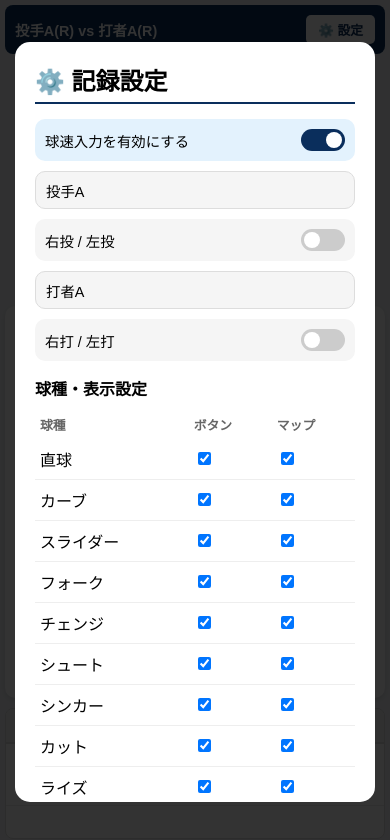
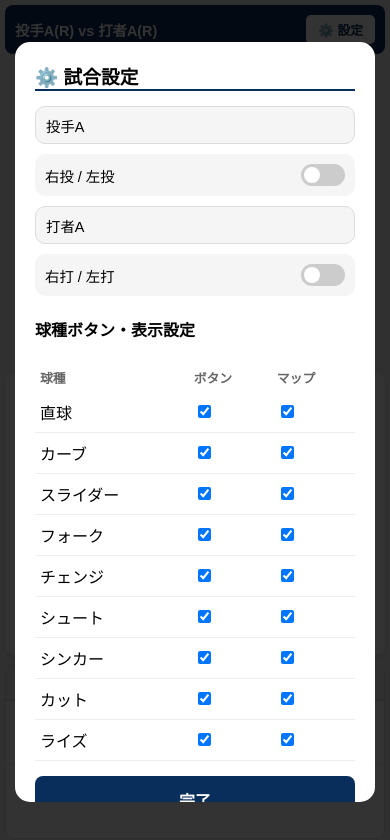
Before and after one commit to marukomentosu/yakyuhitzone, a plain HTML site: page index.html in a window 390 px wide. Both pictures are taken after a click on the button "⚙️ 設定". Drawn offline with Linux system fonts and the light colour scheme.

Commit message:
index.html を更新

```diff
--- a/index.html
+++ b/index.html
@@ -3,9 +3,9 @@
 <head>
     <meta charset="UTF-8">
     <meta name="viewport" content="width=device-width, initial-scale=1.0, maximum-scale=1.0, user-scalable=no">
-    <title>Elite Scout - Speed Master | htmlマン</title>
+    <title>Elite Scout - Pure | htmlマン</title>
     <style>
-        :root { --primary: #0a2e5c; --accent: #e63946; --bg: #f0f2f5; --undo: #f39c12; --success: #2b9348; --danger: #d90429; }
+        :root { --primary: #0a2e5c; --bg: #f0f2f5; --undo: #f39c12; --success: #2b9348; --danger: #d90429; }
         * { box-sizing: border-box; -webkit-tap-highlight-color: transparent; font-family: sans-serif; }
         body { margin: 0; padding: 5px; height: 100vh; width: 100vw; overflow: hidden; background: var(--bg); display: flex; flex-direction: column; }
 
@@ -17,7 +17,7 @@
         .main-layout { flex: 1; display: flex; flex-direction: column; min-height: 0; gap: 5px; }
 
         /* ゾーンマップ */
-        .map-area { flex: 1.5; display: flex; justify-content: center; align-items: center; position: relative; min-height: 0; }
+        .map-area { flex: 1.8; display: flex; justify-content: center; align-items: center; position: relative; min-height: 0; }
         #canvas-wrap { position: relative; height: 100%; aspect-ratio: 3 / 3.6; background: #333; border: 3px solid #111; border-radius: 10px; touch-action: none; }
         #s-zone { position: absolute; top: 22%; left: 21%; width: 58%; height: 56%; border: 1.5px solid rgba(255,255,255,0.4); pointer-events: none; }
         canvas#h-layer { position: absolute; top: 0; left: 0; width: 100%; height: 100%; pointer-events: none; }
@@ -26,39 +26,30 @@
         /* 操作パネル */
         .ctrl-panel { flex: 0 0 auto; background: #fff; padding: 10px; border-radius: 10px; box-shadow: 0 2px 5px rgba(0,0,0,0.1); }
 
-        /* 球速入力エリア（ここを強化） */
-        .speed-input-box { display: flex; flex-direction: column; gap: 5px; margin-bottom: 10px; background: #fffde7; padding: 10px; border-radius: 8px; border: 2px solid #fbc02d; }
-        .speed-info { display: flex; justify-content: space-between; align-items: center; }
-        .speed-label { font-size: 0.8rem; font-weight: bold; color: #555; }
-        .speed-display { font-size: 1.4rem; font-weight: bold; color: var(--accent); }
-        #sp-sld { width: 100%; height: 35px; margin: 5px 0; }
-
-        /* 球種ボタン（グリッド固定） */
+        /* 3x3ボタン：位置固定 */
         .compass { display: grid; grid-template-columns: repeat(3, 1fr); gap: 5px; }
         .p-btn { width: 100%; aspect-ratio: 1.8/1; border: 2px solid #ddd; border-radius: 8px; background: #fff; font-size: 0.95rem; display: flex; flex-direction: column; align-items: center; justify-content: center; font-weight: bold; }
         .p-btn.active { background: var(--primary); color: white; border-color: var(--primary); }
-        .p-btn.hidden { visibility: hidden; pointer-events: none; }
+        .p-btn.hidden { visibility: hidden; pointer-events: none; } /* 位置は保持して消える */
         .p-btn span { font-size: 0.55rem; margin-top: 2px; }
 
-        /* 下部ボタン */
+        /* アクション */
         .action-row { display: grid; grid-template-columns: 1fr 2fr; gap: 8px; margin-top: 10px; }
         .btn-main { padding: 12px; border: none; border-radius: 8px; font-weight: bold; color: #fff; font-size: 1rem; text-align: center; }
         .b-undo { background: var(--undo); }
         .b-rep { background: var(--success); }
 
-        /* 履歴（モノクロ・絶対色なし） */
-        .history-container { flex: 0.8; overflow-y: auto; background: #fff; border-radius: 8px; border: 1px solid #ddd; margin-top: 5px; }
-        .h-table { width: 100%; border-collapse: collapse; font-size: 0.9rem; text-align: center; }
+        /* 履歴：極シンプル */
+        .history-container { flex: 1; overflow-y: auto; background: #fff; border-radius: 8px; border: 1px solid #ddd; margin-top: 5px; }
+        .h-table { width: 100%; border-collapse: collapse; font-size: 0.95rem; text-align: center; }
         .h-table th { background: #f0f0f0; position: sticky; top: 0; padding: 8px; font-size: 0.75rem; border-bottom: 2px solid #ddd; }
-        .h-table td { border-bottom: 1px solid #eee; padding: 10px; color: #333; }
+        .h-table td { border-bottom: 1px solid #eee; padding: 10px; }
 
         /* 設定モーダル */
         .modal { display: none; position: fixed; top: 0; left: 0; width: 100%; height: 100%; background: rgba(0,0,0,0.8); z-index: 1000; justify-content: center; align-items: center; padding: 15px; }
         .modal-content { background: #fff; width: 100%; max-width: 400px; padding: 20px; border-radius: 15px; max-height: 90vh; overflow-y: auto; }
-        .m-title { margin: 0 0 15px 0; border-bottom: 2px solid var(--primary); padding-bottom: 5px; }
         .sw-group { display: flex; align-items: center; justify-content: space-between; background: #f5f5f5; padding: 10px; border-radius: 10px; margin-bottom: 10px; font-size: 0.9rem; }
 
-        /* スイッチデザイン */
         .switch { position: relative; width: 44px; height: 22px; }
         .switch input { opacity: 0; width: 0; height: 0; }
         .slider { position: absolute; cursor: pointer; top: 0; left: 0; right: 0; bottom: 0; background-color: #ccc; transition: .4s; border-radius: 22px; }
@@ -87,25 +78,16 @@
         </div>
 
         <div class="ctrl-panel">
-            <div id="sp-container" class="speed-input-box">
-                <div class="speed-info">
-                    <span class="speed-label">現在の球速設定:</span>
-                    <span id="sp-val" class="speed-display">140 km/h</span>
-                </div>
-                <input type="range" id="sp-sld" min="80" max="170" value="140" oninput="updateSpeedDisp(this.value)">
-            </div>
-
             <div class="compass" id="pitch-grid"></div>
-
             <div class="action-row">
-                <button class="btn-main b-undo" onclick="undoLast()">1打消去</button>
-                <button class="btn-main b-rep" onclick="showReport()">レポート作成</button>
+                <button class="btn-main b-undo" onclick="undoLast()">1球取消</button>
+                <button class="btn-main b-rep" onclick="showReport()">レポート</button>
             </div>
         </div>
 
         <div class="history-container">
             <table class="h-table">
-                <thead><tr><th>#</th><th>球種</th><th>球速</th></tr></thead>
+                <thead><tr><th>#</th><th>球種</th></tr></thead>
                 <tbody id="h-body"></tbody>
             </table>
         </div>
@@ -113,22 +95,17 @@
 
     <div id="settings-modal" class="modal" onclick="closeModal(event, 'settings-modal')">
         <div class="modal-content" onclick="event.stopPropagation()">
-            <h2 class="m-title">⚙️ 記録設定</h2>
+            <h3 style="margin: 0 0 15px 0; border-bottom: 2px solid var(--primary);">⚙️ 試合設定</h3>
 
-            <div class="sw-group" style="background: #e3f2fd;">
-                <span>球速入力を有効にする</span>
-                <label class="switch"><input type="checkbox" id="sp-enable" checked onchange="toggleSpeedUI()"><span class="slider"></span></label>
+            <div style="margin-bottom: 15px;">
+                <input type="text" id="p-name" class="sw-group" style="width:100%; border:1px solid #ddd;" value="投手A" onchange="updateUI()" placeholder="投手名">
+                <div class="sw-group"><span>右投 / 左投</span><label class="switch"><input type="checkbox" id="p-hand" onchange="updateUI()"><span class="slider"></span></label></div>
+
+                <input type="text" id="b-name" class="sw-group" style="width:100%; border:1px solid #ddd; margin-top:8px" value="打者A" onchange="updateUI()" placeholder="打者名">
+                <div class="sw-group"><span>右打 / 左打</span><label class="switch"><input type="checkbox" id="b-side" onchange="updateUI()"><span class="slider"></span></label></div>
             </div>
 
-            <div style="margin-bottom: 15px;">
-                <input type="text" id="p-name" class="sw-group" style="width:100%; border:1px solid #ddd;" value="投手A" onchange="syncPlayerInfo()" placeholder="投手名">
-                <div class="sw-group"><span>右投 / 左投</span><label class="switch"><input type="checkbox" id="p-hand" onchange="syncPlayerInfo()"><span class="slider"></span></label></div>
-
-                <input type="text" id="b-name" class="sw-group" style="width:100%; border:1px solid #ddd; margin-top:8px" value="打者A" onchange="syncPlayerInfo()" placeholder="打者名">
-                <div class="sw-group"><span>右打 / 左打</span><label class="switch"><input type="checkbox" id="b-side" onchange="syncPlayerInfo()"><span class="slider"></span></label></div>
-            </div>
-
-            <h4 style="margin: 10px 0 5px 0;">球種・表示設定</h4>
+            <h4>球種ボタン・表示設定</h4>
             <table class="pitch-table">
                 <thead><tr><th>球種</th><th>ボタン</th><th>マップ</th></tr></thead>
                 <tbody id="pitch-config-list"></tbody>
@@ -141,9 +118,9 @@
 
     <div id="report-modal" class="modal" onclick="closeModal(event, 'report-modal')">
         <div class="modal-content">
-            <h3>📸 レポート</h3>
-            <img id="report-img" style="width:100%; border:1px solid #ccc; border-radius:5px;">
-            <button class="btn-main" style="background:var(--success); width:100%; margin-top:10px" onclick="shareImg()">共有する</button>
+            <h3 style="margin:0">📸 投球レポート</h3>
+            <img id="report-img" style="width:100%; border:1px solid #ccc; border-radius:5px; margin:10px 0;">
+            <button class="btn-main" style="background:var(--success); width:100%" onclick="shareImg()">共有する</button>
             <button onclick="document.getElementById('report-modal').style.display='none'" class="btn-main" style="width:100%; margin-top:10px; background:#666;">閉じる</button>
         </div>
     </div>
@@ -158,16 +135,6 @@
             'フォーク': {btn: true, map: true}, 'チェンジ': {btn: true, map: true}, 'シュート': {btn: true, map: true},
             'シンカー': {btn: true, map: true}, 'カット': {btn: true, map: true}, 'ライズ': {btn: true, map: true}
         };
-
-        // 球速表示のリアルタイム更新
-        function updateSpeedDisp(val) {
-            document.getElementById('sp-val').innerText = val + " km/h";
-        }
-
-        function toggleSpeedUI() {
-            const isEnabled = document.getElementById('sp-enable').checked;
-            document.getElementById('sp-container').style.display = isEnabled ? 'flex' : 'none';
-        }
 
         function initSettings() {
             const list = document.getElementById('pitch-config-list');
@@ -193,6 +160,7 @@
             pitchLayout.forEach(item => {
                 const name = isL ? item.l : item.r;
                 const btn = document.createElement('button');
+                // 非表示(btn:false)の場合はクラスhiddenを付与して「消えるが場所は取る」状態にする
                 btn.className = `p-btn ${selectedPitch === name ? 'active' : ''} ${!config[name].btn ? 'hidden' : ''}`;
                 btn.innerHTML = `${item.a}<span>${name}</span>`;
                 btn.onclick = () => { selectedPitch = name; updateUI(); };
@@ -208,14 +176,10 @@
             const rect = wrap.getBoundingClientRect();
             const xVal = e.touches ? e.touches[0].clientX : e.clientX;
             const yVal = e.touches ? e.touches[0].clientY : e.clientY;
-
             const x = Math.round(((xVal - rect.left) / rect.width) * 300);
             const y = Math.round(((yVal - rect.top) / rect.height) * 360);
 
-            // 確実にスライダーから現在の値を取得
-            const speedNow = document.getElementById('sp-enable').checked ? document.getElementById('sp-sld').value + " km/h" : "-";
-
-            db.push({t: selectedPitch, x: x, y: y, s: speedNow});
+            db.push({t: selectedPitch, x: x, y: y});
             drawDots();
             refreshHistory();
         }
@@ -223,8 +187,7 @@
         wrap.addEventListener('mousedown', recordPitch);
 
         function drawDots() {
-            const ctx = document.getElementById('h-layer').getContext('2d');
-            ctx.clearRect(0,0,300,360);
+            const ctx = document.getElementById('h-layer').getContext('2d'); ctx.clearRect(0,0,300,360);
             document.querySelectorAll('.dot').forEach(d => d.remove());
             db.forEach(p => {
                 if (config[p.t] && config[p.t].map) {
@@ -240,25 +203,20 @@
 
         function refreshHistory() {
             const body = document.getElementById('h-body');
-            body.innerHTML = db.length === 0 ? '<tr><td colspan="3" style="padding:20px; color:#999;">ゾーンを触って記録開始</td></tr>' : '';
+            body.innerHTML = db.length === 0 ? '<tr><td colspan="2" style="padding:20px; color:#999;">ゾーンをタッチして記録</td></tr>' : '';
             [...db].reverse().forEach((p, i) => {
                 const row = body.insertRow();
-                // 履歴は絶対に色をつけない
-                row.innerHTML = `<td>${db.length-i}</td><td>${p.t}</td><td>${p.s}</td>`;
+                row.innerHTML = `<td>${db.length-i}</td><td>${p.t}</td>`;
             });
         }
 
         function undoLast() { if(db.length > 0) { db.pop(); drawDots(); refreshHistory(); } }
-
-        function syncPlayerInfo() { updateUI(); }
-
         function openModal(id) { document.getElementById(id).style.display = 'flex'; }
         function closeModal(e, id) { if(e.target.id === id) document.getElementById(id).style.display = 'none'; }
-        function resetData() { if(confirm("全記録を消去しますか？")) { db = []; drawDots(); updateUI(); } }
+        function resetData() { if(confirm("全記録を消去？")) { db = []; drawDots(); updateUI(); } }
 
-        // レポート生成
         async function showReport() {
-            if(db.length === 0) return alert("記録なし");
+            if(db.length === 0) return;
             const canvas = document.createElement('canvas'); const ctx = canvas.getContext('2d');
             canvas.width = 600; canvas.height = 800;
             ctx.fillStyle = "#fff"; ctx.fillRect(0,0,600,800);
@@ -269,8 +227,8 @@
             db.forEach(p => { if (config[p.t].map) {
                 ctx.fillStyle = pitchColors[p.t]; ctx.beginPath(); ctx.arc(p.x, p.y, 8, 0, Math.PI*2); ctx.fill(); ctx.strokeStyle="#fff"; ctx.stroke();
             }}); ctx.restore();
-            ctx.fillStyle = "#333"; ctx.font = "bold 18px sans-serif"; ctx.fillText("【History】", 350, 140);
-            db.slice(-20).reverse().forEach((p,i) => { ctx.font = "14px sans-serif"; ctx.fillText(`${db.length-i}. ${p.t} (${p.s})`, 350, 170+(i*22)); });
+            ctx.fillStyle = "#333"; ctx.font = "bold 18px sans-serif"; ctx.fillText("【Pitching History】", 350, 140);
+            db.slice(-25).reverse().forEach((p,i) => { ctx.font = "16px sans-serif"; ctx.fillText(`${db.length-i}. ${p.t}`, 350, 175+(i*22)); });
             document.getElementById('report-img').src = canvas.toDataURL();
             canvas.toBlob(b => reportBlob = b);
             openModal('report-modal');
@@ -281,7 +239,7 @@
             const file = new File([reportBlob], "report.png", { type: "image/png" });
             if (navigator.canShare && navigator.canShare({ files: [file] })) {
                 await navigator.share({ files: [file], title: '投球レポート' });
-            } else { alert("画像を長押しして保存してください"); }
+            }
         }
 
         initSettings();
```
